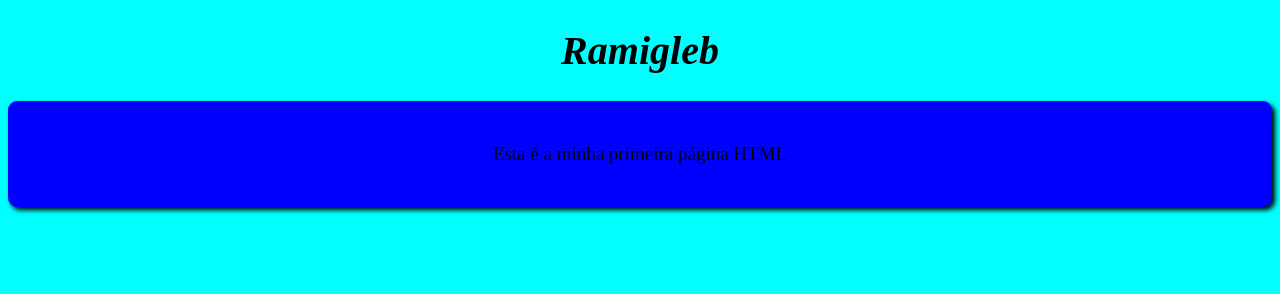
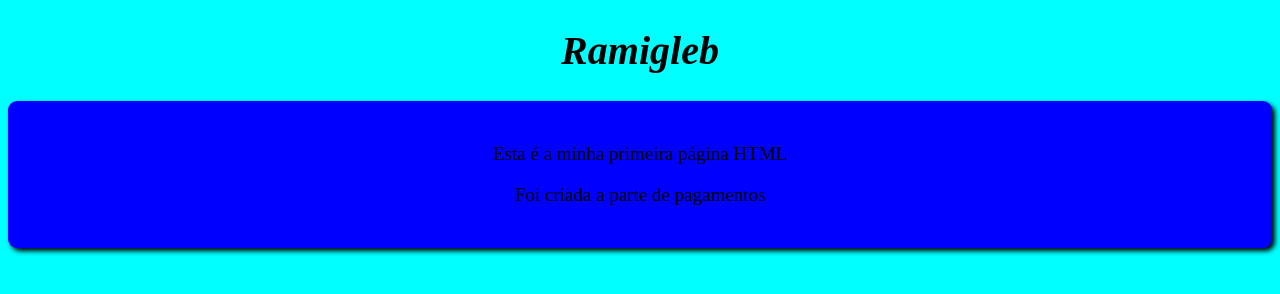
Before and after one commit to belgimar09-cmyk/Hambugariaex, a plain HTML site: page index.html in a window 1280 px wide. Drawn offline with Linux system fonts and the light colour scheme.

Commit message:
iniciando os metoda de pagamentos

```diff
--- a/index.html
+++ b/index.html
@@ -29,6 +29,7 @@ padding: 23px;
 <h1><b><i>Ramigleb</i></b></h1>
     <section>
     <p>Esta é a minha primeira página HTML</p>
+    <p>Foi criada a parte de pagamentos</p>
   </section>
 
 </body>
```
Also changed, not shown: pagamento.txt.txt (added).
